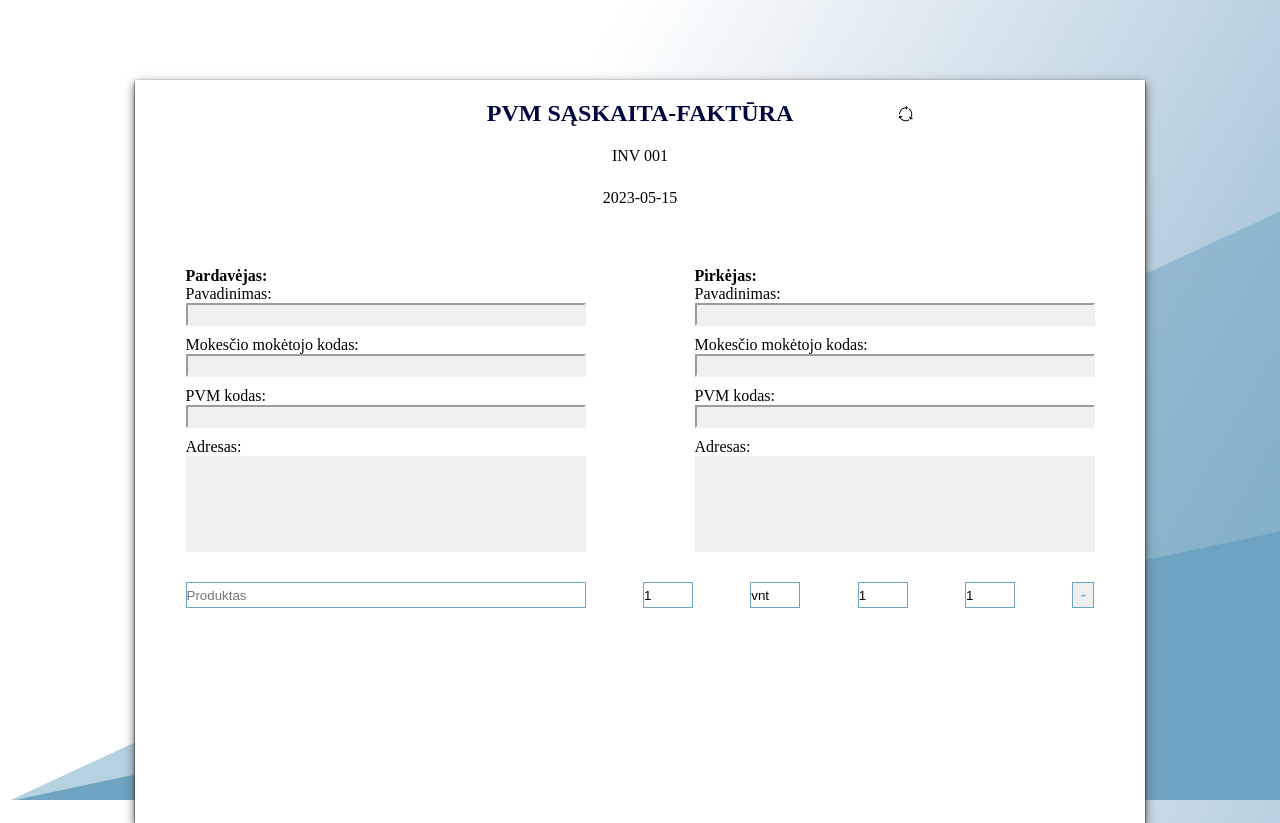
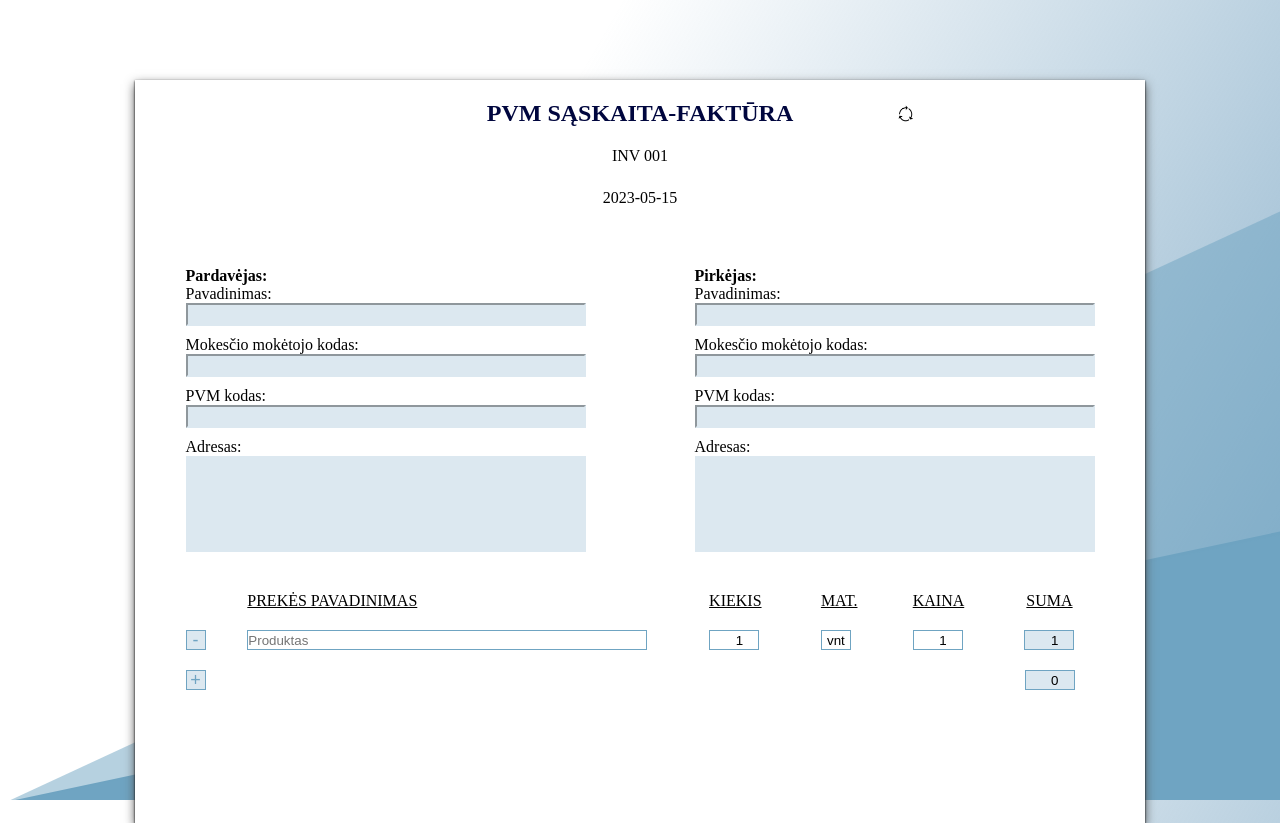
Before and after one commit to ASreiros/InvoicingProject, a Flask app: page / in a window 1280 px wide. Run offline with Flask 3, Linux system fonts and the light colour scheme.

Commit message:
invoice frontend updates

```diff
--- a/app/static/css/invoice.css
+++ b/app/static/css/invoice.css
@@ -95,8 +95,8 @@
     margin-bottom: 10px;
     overflow: hidden;
     resize: none;
-    background-color: #f0f0f0;
-    border-color: #f0f0f0;
+    background-color: #DCE8F0;
+    border-color: #DCE8F0;
     padding: 2px 5px;
 
 }
@@ -114,13 +114,42 @@
 
 }
 
-.inv-lines>.invoice-line{
+.inv-lines>.invoice-line, .inv-lines>.first-line{
     display: flex;
     flex-direction: row;
     justify-content:space-between;
     min-width: 100%;
     flex-wrap: wrap;
+    margin: 10px 0;
 }
+
+
+.first-line>p{
+    text-align: center;
+    width: 50px;
+    margin: 0;
+    text-transform:uppercase;
+    text-decoration: underline;
+}
+
+.first-line>p:nth-of-type(1){
+    width: 0px;
+}
+
+
+.first-line>p:nth-of-type(2){
+    width: 400px;
+    text-align: left;
+}
+
+.first-line>p:nth-of-type(4){
+    width: 30px;
+}
+
+.first-line>p:nth-of-type(6){
+    margin-right: 20px;
+}
+
 
 .invoice-line>input, .invoice-line>input:focus{
     margin-right: 20px;
@@ -132,15 +161,31 @@
     width: 50px;
 }
 
+.invoice-line>input[type="number"]{
+    text-align: right;
+}
+
+.invoice-line>input[type="text"]{
+    width: 30px;
+    text-align: center;
+}
+
 .invoice-line>input[type="text"]:nth-of-type(1){
     width: 400px;
+    text-align: left;
 }
 
 .invoice-line>button{
     border: #6FA4C2 solid 1px;
     color: #6FA4C2;
-    padding: 3px 7px;
+    width: 20px;
+    height: 20px;
     font-size: 18px;
     line-height: 18px;
     cursor: pointer;
+    background-color: #DCE8F0;
 }
+
+input:read-only{
+    background-color: #DCE8F0;
+}
--- a/app/static/js/invoice.js
+++ b/app/static/js/invoice.js
@@ -26,3 +26,35 @@ document.querySelector(".date-input>input").addEventListener('change', () => {
     console.log(document.querySelector(".date-input>input").value);
     document.querySelector(".date-input>p").innerHTML = document.querySelector(".date-input>input").value
 });
+
+document.querySelector('#add-line').addEventListener('click', ()=>{
+    console.log("click");
+    control = document.querySelector('#add-line-holder')
+    block = document.querySelector('.inv-lines')
+    line = document.createElement("div");
+    line.classList.add('invoice-line');
+    line.innerHTML = `
+    <button class="remove-line">-</button>
+    <input class="product" maxlength="50" type="text" placeholder="Produktas">
+    <input class="vnt" type="number" min="0" value="1" placeholder="1">
+    <input type="text" maxlength="5" value="vnt">
+    <input class="price" type="number" min="0" value="1" placeholder="1">
+    <input class="total" type="number" readonly value="1">
+    `
+    block.insertBefore(line, control);
+    remove_button_usability()
+
+})
+
+function remove_button_usability(){
+    remove_buttons = document.querySelectorAll('.remove-line')
+    remove_button = remove_buttons[remove_buttons.length-1]
+    .addEventListener('click',(e)=>{
+        console.log("click -");
+        if (window.confirm("Ar norite ištrinti visa eilutė?")){
+            e.target.parentElement.remove()
+        }
+    })
+}
+
+remove_button_usability()
--- a/app/templates/public/invoice.html
+++ b/app/templates/public/invoice.html
@@ -50,13 +50,25 @@
       </div>
     </div>
     <div class="inv-lines">
+      <div class="first-line">
+        <p></p>
+        <p>Prekės pavadinimas</p>
+        <p>Kiekis</p>
+        <p>Mat.</p>
+        <p>Kaina</p>
+        <p>Suma</p>
+      </div>
       <div class="invoice-line">
+        <button class="remove-line">-</button>
         <input class="product" maxlength="50" type="text" placeholder="Produktas">
         <input class="vnt" type="number" min="0" value="1" placeholder="1">
-        <input type="text" max="10" value="vnt">
+        <input type="text" maxlength="5" value="vnt">
         <input class="price" type="number" min="0" value="1" placeholder="1">
         <input class="total" type="number" readonly value="1">
-        <button class="remove-line">-</button>
+      </div>
+      <div id="add-line-holder" class="invoice-line">
+        <button id="add-line" class="add-line">+</button>
+        <input type="number" readonly value="0">
       </div>
 
     </div>
```
